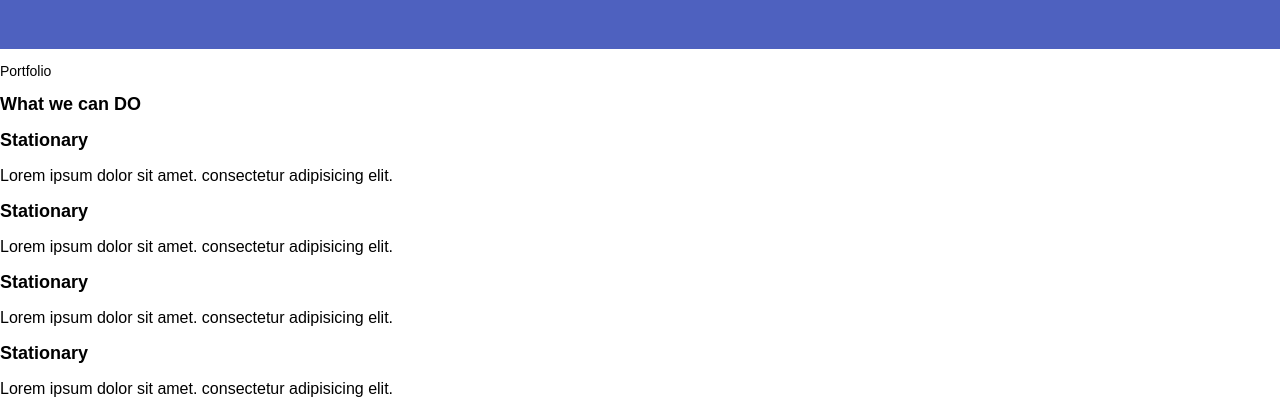
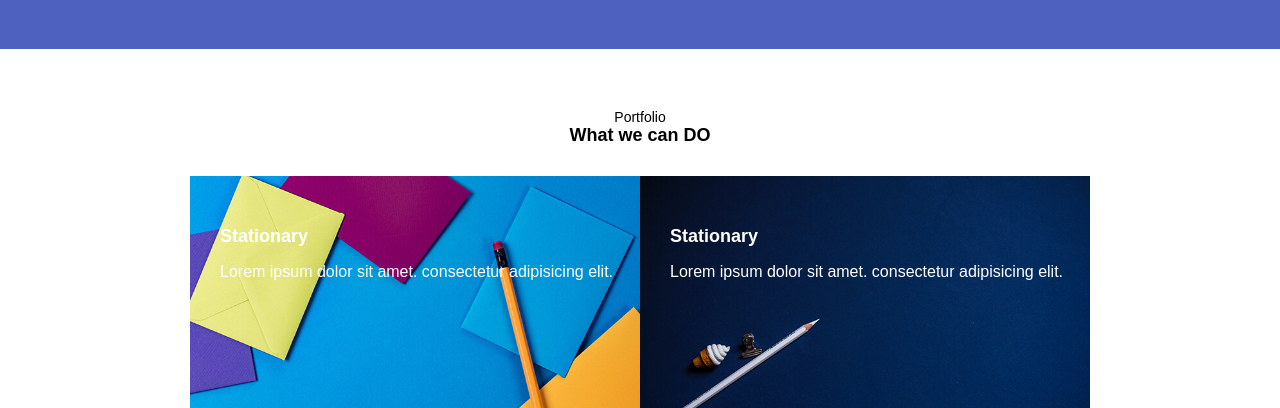
Before and after one commit to yangddoddi/landing-page, a plain HTML site: page index.html in a window 1280 px wide. Shown: the part 986-1394 px from the top of the page. Drawn offline with Linux system fonts and the light colour scheme.

Commit message:
CSS_portfolio

```diff
--- a/index.html
+++ b/index.html
@@ -61,24 +61,24 @@
             <h2>What we can DO</h2>
             <section class="portfolio__list">
                 <div class="portfolio__list top">
-                    <div class="portfolio__list__item">
+                    <div class="portfolio__list__item first">
                         <h2>Stationary</h2>
                         <p>Lorem ipsum dolor sit amet. consectetur adipisicing elit.</p>
                         <div class="portfolio__list__item--overlay"></div>
                     </div>
-                    <div class="portfolio__list__item">
+                    <div class="portfolio__list__item second">
                         <h2>Stationary</h2>
                         <p>Lorem ipsum dolor sit amet. consectetur adipisicing elit.</p>
                         <div class="portfolio__list__item--overlay"></div>
                     </div>
                 </div>
                 <div class="portfolio__list bottm">
-                    <div class="portfolio__list__item">
+                    <div class="portfolio__list__item third">
                         <h2>Stationary</h2>
                         <p>Lorem ipsum dolor sit amet. consectetur adipisicing elit.</p>
                         <div class="portfolio__list__item--overlay"></div>
                     </div>
-                    <div class="portfolio__list__item">
+                    <div class="portfolio__list__item forth">
                         <h2>Stationary</h2>
                         <p>Lorem ipsum dolor sit amet. consectetur adipisicing elit.</p>
                         <div class="portfolio__list__item--overlay"></div>
--- a/style.css
+++ b/style.css
@@ -131,3 +131,73 @@ button {
   transform: scale(1.2);
   transition: all ease-in 300ms;
 }
+
+.portfolio {
+  display: flex;
+  flex-direction: column;
+  align-items: center;
+  padding: 60px;
+}
+
+.portfolio h3,
+.portfolio h2 {
+  margin: 0;
+}
+
+.portfolio__list {
+  display: flex;
+  flex-direction: column;
+}
+
+.portfolio__list.top {
+  display: flex;
+  flex-direction: row;
+  margin-top: 30px;
+}
+
+.portfolio__list.bottm {
+  display: flex;
+  flex-direction: row;
+}
+
+.portfolio__list__item {
+  position: relative;
+  padding-top: 50px;
+  padding-left: 30px;
+  color: var(--color-white);
+  width: 450px;
+  height: 250px;
+}
+
+.portfolio__list__item.first {
+  background-image: url(img/portfolio-1.jpeg);
+  background-size: cover;
+}
+
+.portfolio__list__item.second {
+  background-image: url(img/portfolio-2.jpeg);
+  background-size: cover;
+}
+
+.portfolio__list__item.third {
+  background-image: url(img/portfolio-3.jpeg);
+  background-size: cover;
+}
+
+.portfolio__list__item.forth {
+  background-image: url(img/portfolio-4.jpeg);
+  background-size: cover;
+}
+
+.portfolio__list__item--overlay {
+  position: absolute;
+  top: 0px;
+  left: 0px;
+  width: 100%;
+  height: 100%;
+}
+
+.portfolio__list__item:hover .portfolio__list__item--overlay {
+  border: 10px white solid;
+  transition: 300ms ease-out all;
+}
```
